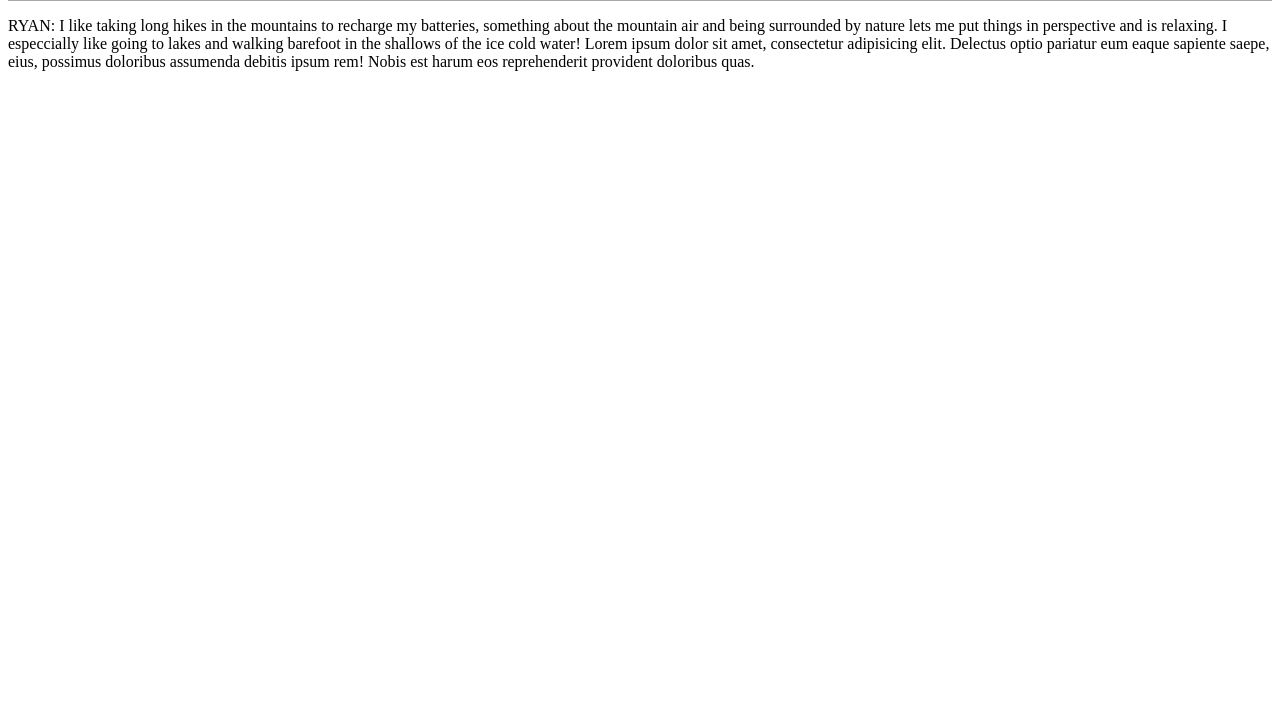
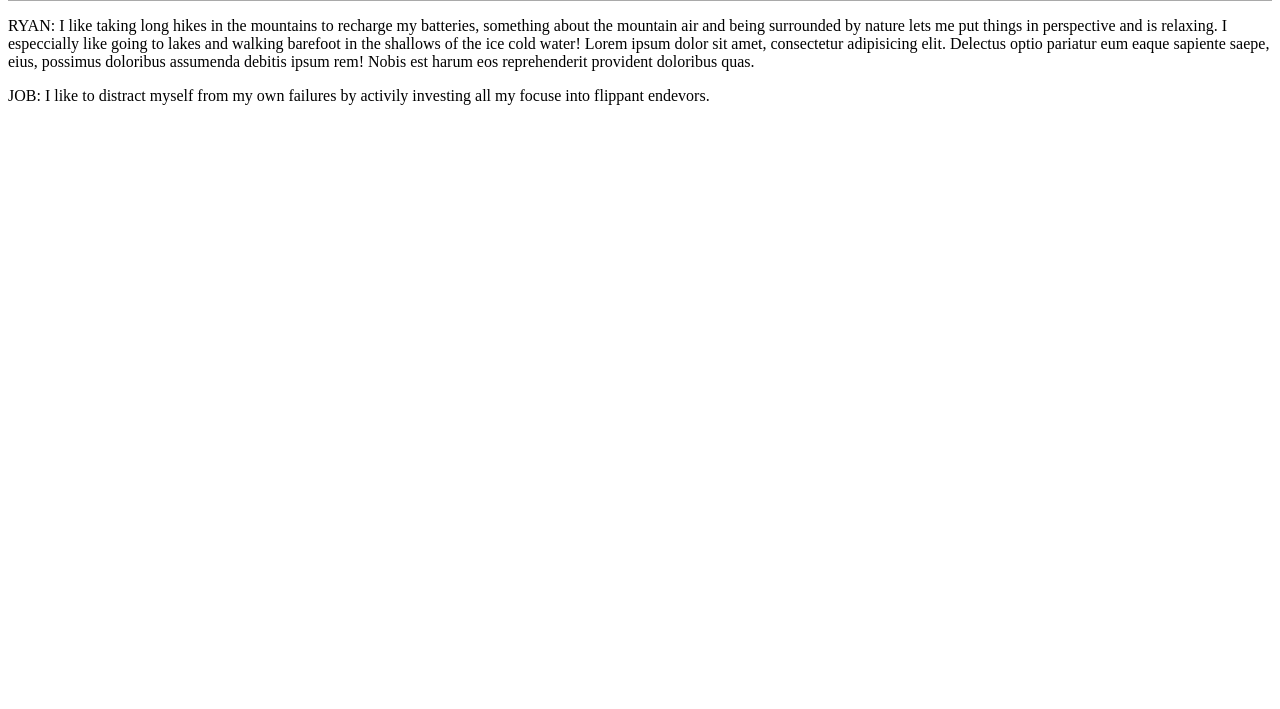
Before and after one commit to RyanHack/Coolab-git-drills, a plain HTML site: page app/index.html in a window 1280 px wide. Shown: the part 91-800 px from the top of the page. Drawn offline with Linux system fonts and the light colour scheme.

Commit message:
added part of the paraghrape

```diff
--- a/app/index.html
+++ b/app/index.html
@@ -15,5 +15,8 @@
     <p>RYAN: I like taking long hikes in the mountains to recharge my batteries, something about the mountain air and being surrounded by nature lets me put things in perspective and is relaxing. I especcially like going to lakes and walking barefoot in the shallows of the ice cold water!
       Lorem ipsum dolor sit amet, consectetur adipisicing elit. Delectus optio pariatur eum eaque sapiente saepe, eius, possimus doloribus assumenda debitis ipsum rem! Nobis est harum eos reprehenderit provident doloribus quas.
     </p>
+    <p>
+      JOB: I like to distract myself from my own failures by activily investing all my focuse into flippant endevors.
+    </p>
   </body>
 </html>
```
